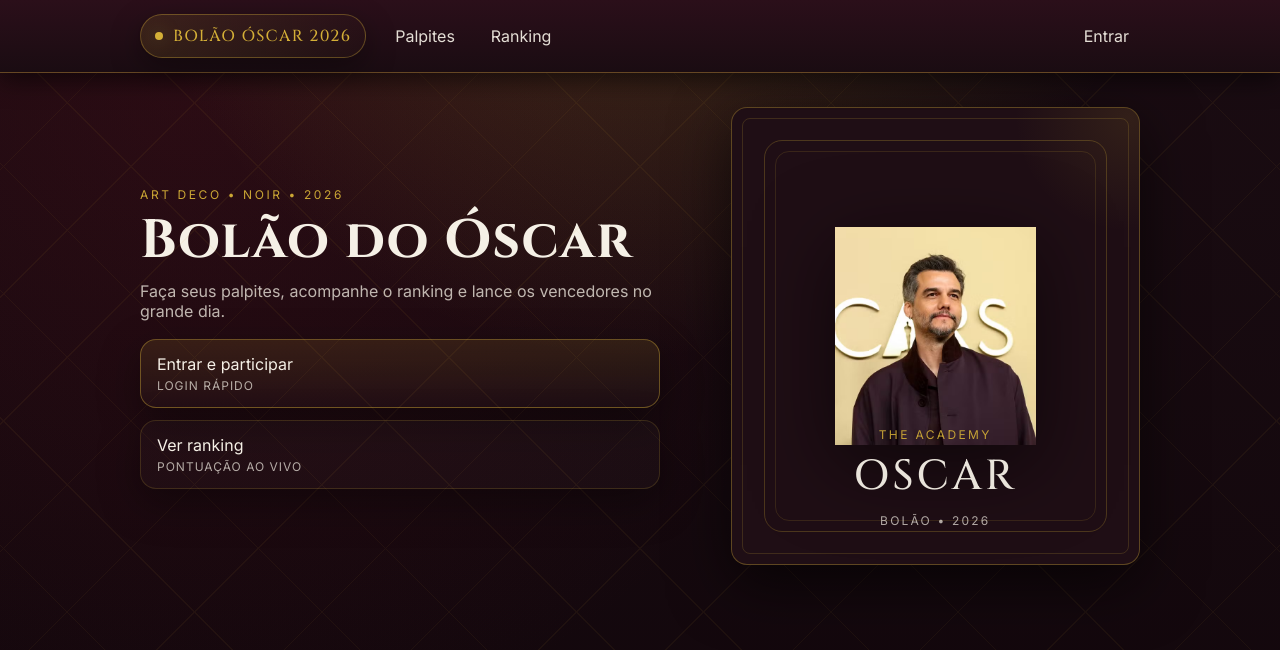
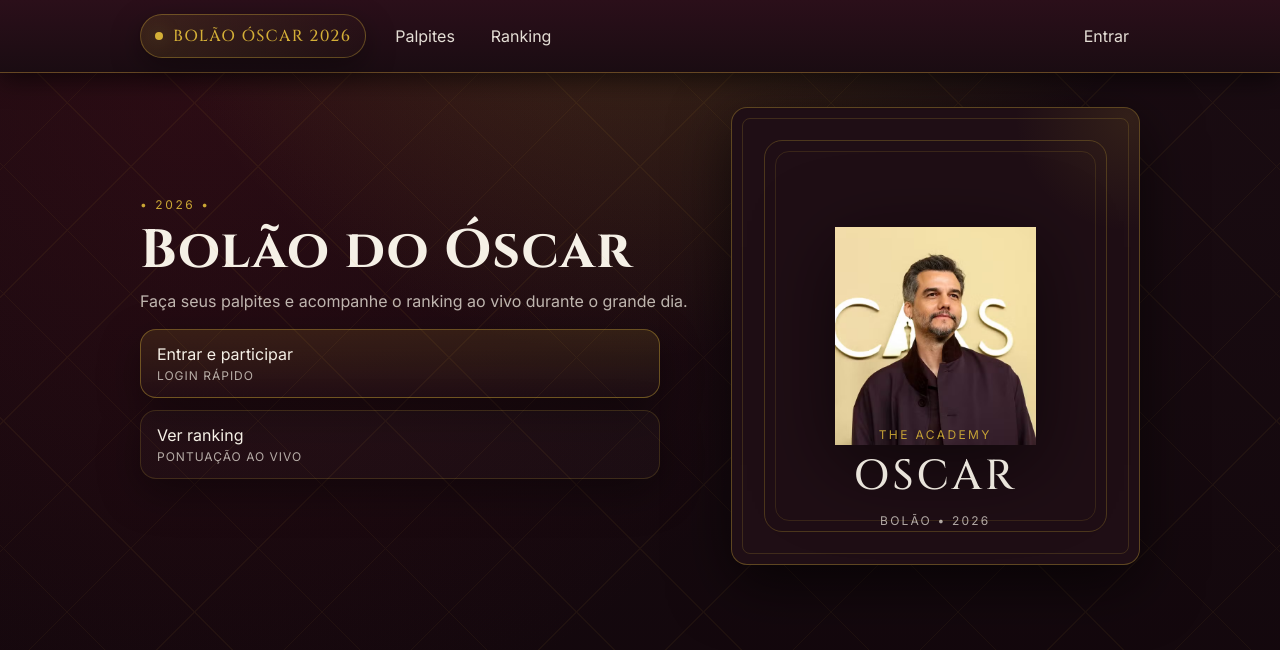
Before and after one commit to andrepelegrini/oscar2026, a Next.js app in the folder web/: page / in a window 1280 px wide. Shown: the top 650 px of the page. Built offline with nearby package versions, Linux system fonts and the light colour scheme; no server answers.

Commit message:
change in home texts

```diff
--- a/web/src/app/page.tsx
+++ b/web/src/app/page.tsx
@@ -35,10 +35,10 @@
       <section className="hero">
         <div className="heroGrid">
           <div>
-            <div className="heroKicker">ART DECO • NOIR • 2026</div>
+            <div className="heroKicker">• 2026 •</div>
             <h1 className="heroTitle">Bolão do Óscar</h1>
             <p className="heroSubtitle">
-              Faça seus palpites, acompanhe o ranking e lance os vencedores no grande dia.
+              Faça seus palpites e acompanhe o ranking ao vivo durante o grande dia.
             </p>
 
             <div className="heroActions">
```
